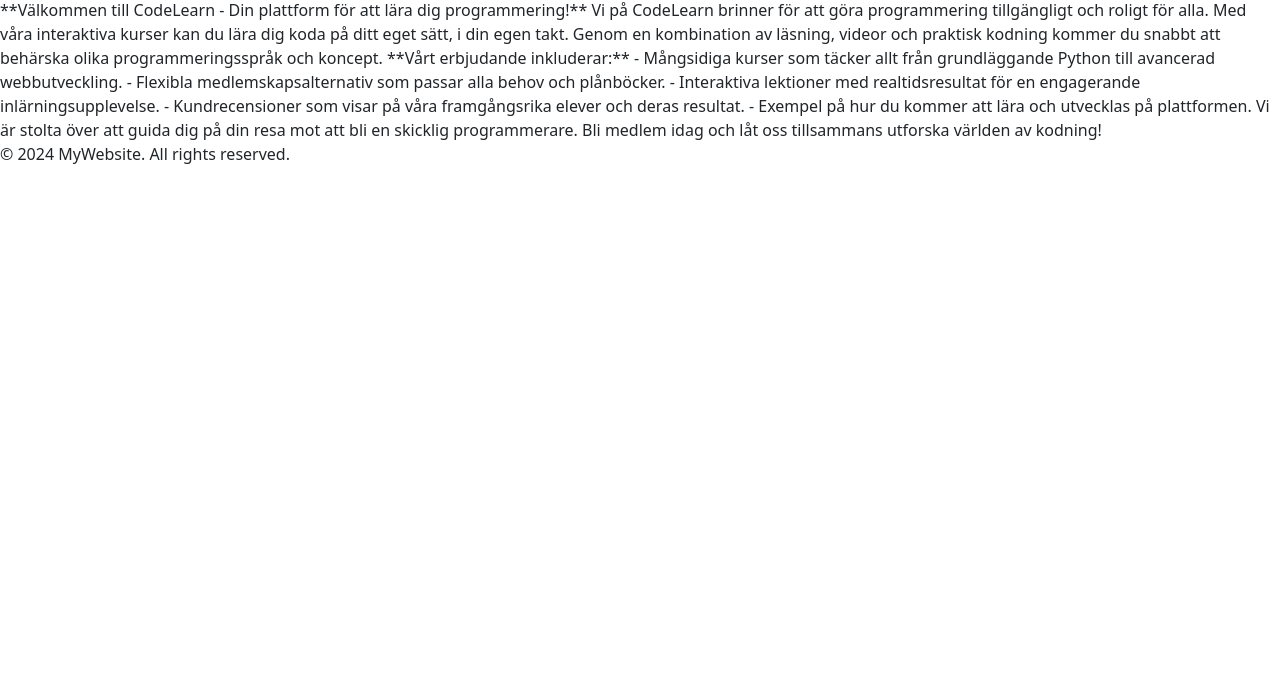
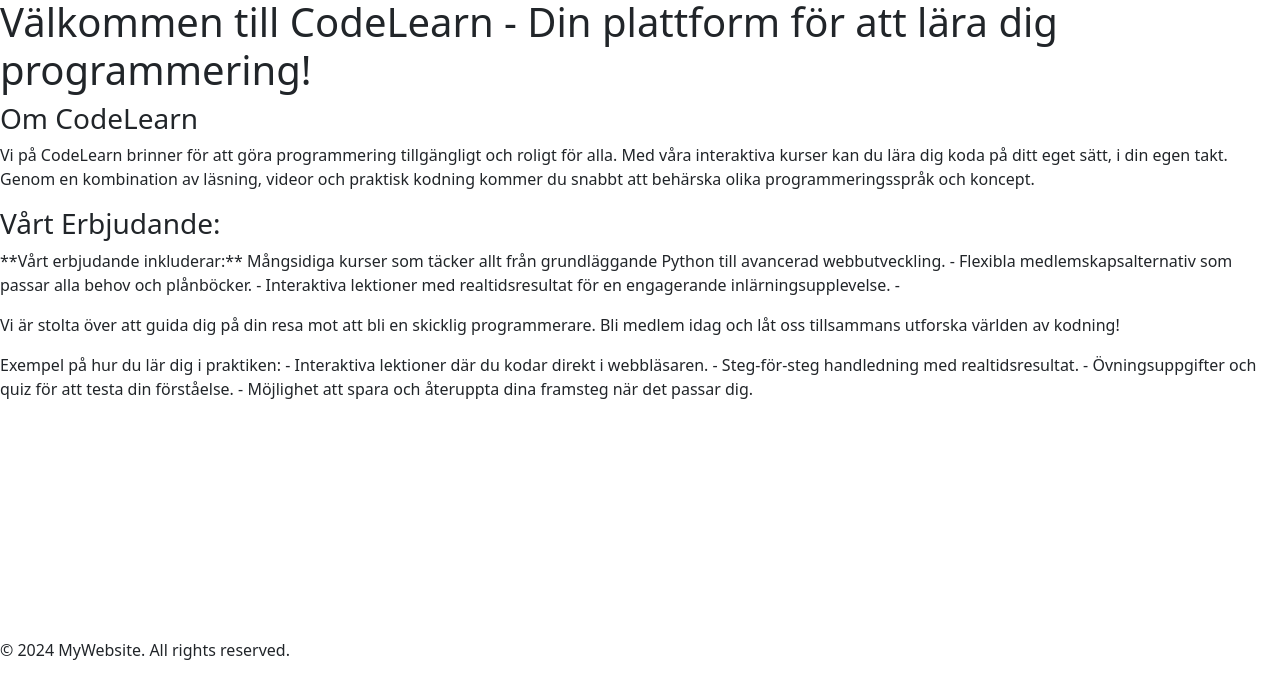
Before and after one commit to Nti-Te21/Nti-Te21.github.io, a plain HTML site: page index.html in a window 1280 px wide. Shown: the part 122-800 px from the top of the page. Drawn offline with nearby package versions, Linux system fonts and the light colour scheme.

Commit message:
new fas 2 klar

```diff
--- a/index.html
+++ b/index.html
@@ -17,17 +17,30 @@
     </header>
 
     <main>
-        <section> **Välkommen till CodeLearn - Din plattform för att lära dig programmering!** Vi på CodeLearn brinner
-            för att göra programmering tillgängligt och roligt för alla. Med våra interaktiva kurser kan du lära dig
-            koda på ditt eget sätt, i din egen takt. Genom en kombination av läsning, videor och praktisk kodning kommer
-            du snabbt att behärska olika programmeringsspråk och koncept. **Vårt erbjudande inkluderar:** - Mångsidiga
-            kurser som täcker allt från grundläggande Python till avancerad webbutveckling. - Flexibla
-            medlemskapsalternativ som passar alla behov och plånböcker. - Interaktiva lektioner med realtidsresultat för
-            en engagerande inlärningsupplevelse. - Kundrecensioner som visar på våra framgångsrika elever och deras
-            resultat. - Exempel på hur du kommer att lära och utvecklas på plattformen. Vi är stolta över att guida dig
-            på din resa mot att bli en skicklig programmerare. Bli medlem idag och låt oss tillsammans utforska världen
-            av kodning!</section>
+        <section>
+            <h1>Välkommen till CodeLearn - Din plattform för att lära dig programmering!</h1>
+
+            <h3>Om CodeLearn</h3>
+            <p>Vi på CodeLearn brinner
+                för att göra programmering tillgängligt och roligt för alla. Med våra interaktiva kurser kan du lära dig
+                koda på ditt eget sätt, i din egen takt. Genom en kombination av läsning, videor och praktisk kodning
+                kommer
+                du snabbt att behärska olika programmeringsspråk och koncept.</p>
+            <h3>Vårt Erbjudande:</h3>
+            <p> **Vårt erbjudande inkluderar:** Mångsidiga
+                kurser som täcker allt från grundläggande Python till avancerad webbutveckling. - Flexibla
+                medlemskapsalternativ som passar alla behov och plånböcker. - Interaktiva lektioner med realtidsresultat
+                för
+                en engagerande inlärningsupplevelse. -</p>
+            <p> Vi är stolta över att guida dig
+                på din resa mot att bli en skicklig programmerare. Bli medlem idag och låt oss tillsammans utforska
+                världen
+                av kodning! </p>
+        </section>
         <section></section>
+        <section>Exempel på hur du lär dig i praktiken: - Interaktiva lektioner där du kodar direkt i webbläsaren. -
+            Steg-för-steg handledning med realtidsresultat. - Övningsuppgifter och quiz för att testa din förståelse. -
+            Möjlighet att spara och återuppta dina framsteg när det passar dig.</section>
 
     </main>
     <footer></footer>
--- a/javascript.js
+++ b/javascript.js
@@ -4,7 +4,7 @@ function init() {
     <nav class="navbar navbar-expand-lg bg-body-tertiary">
         <div class="container-fluid">
             <img class="navbar-brand logo" src="Firefly A logo for a programing teaching company 29873.jpg"></img>
-            <button class="navbar-toggler" type="button" data-bs-toggle="collapse"
+            <button class="navbar-toggler" type="button" data-toggle="collapse"
                 data-bs-target="#navbarSupportedContent" aria-controls="navbarSupportedContent" aria-expanded="false"
                 aria-label="Toggle navigation">
                 <span class="navbar-toggler-icon"></span>
@@ -18,10 +18,7 @@ function init() {
                         <a class="nav-link active" href="kurser.html">Kurser</a>
                     </li>
                     <li class="nav-item">
-                        <a class="nav-link active" href="priser.html">Priser</a>
-                    </li>
-                    <li class="nav-item">
-                        <a class="nav-link active" href="exempel.html">Exempel</a>
+                        <a class="nav-link active" href="Medlemskap.html">Medlemskap</a>
                     </li>
                     <li class="nav-item">
                         <a class="nav-link active" href="recensioner.html">Recensioner</a>
@@ -35,10 +32,7 @@ function init() {
                                 <a class="nav-link active" href="kurser.html">Kurser</a>
                             </li>
                             <li class="dropdown-item">
-                                <a class="nav-link active" href="priser.html">Priser</a>
-                            </li>
-                            <li class="dropdown-item">
-                                <a class="nav-link active" href="exempel.html">Exempel</a>
+                                <a class="nav-link active" href="Medlemskap.html">Medlemskap</a>
                             </li>
                             <li class="dropdown-item">
                                 <a class="nav-link active" href="recensioner.html">Recensioner</a>
--- a/style.css
+++ b/style.css
@@ -11,7 +11,7 @@ img {
 }
 
 footer {
-    position: relative;
+    position: fixed;
     bottom: 0;
 }
 
```
Also changed, not shown: Medlemskap.html (added, +69 -0 lines), exempel.html (+1 -3 lines), kurser.html (+3 -1 lines), priser.html (deleted, +0 -32 lines), advanced.jpg (added), basic.jpg (added), family.jpg (added), info.txt, standard.jpg (added), 1 other file.
